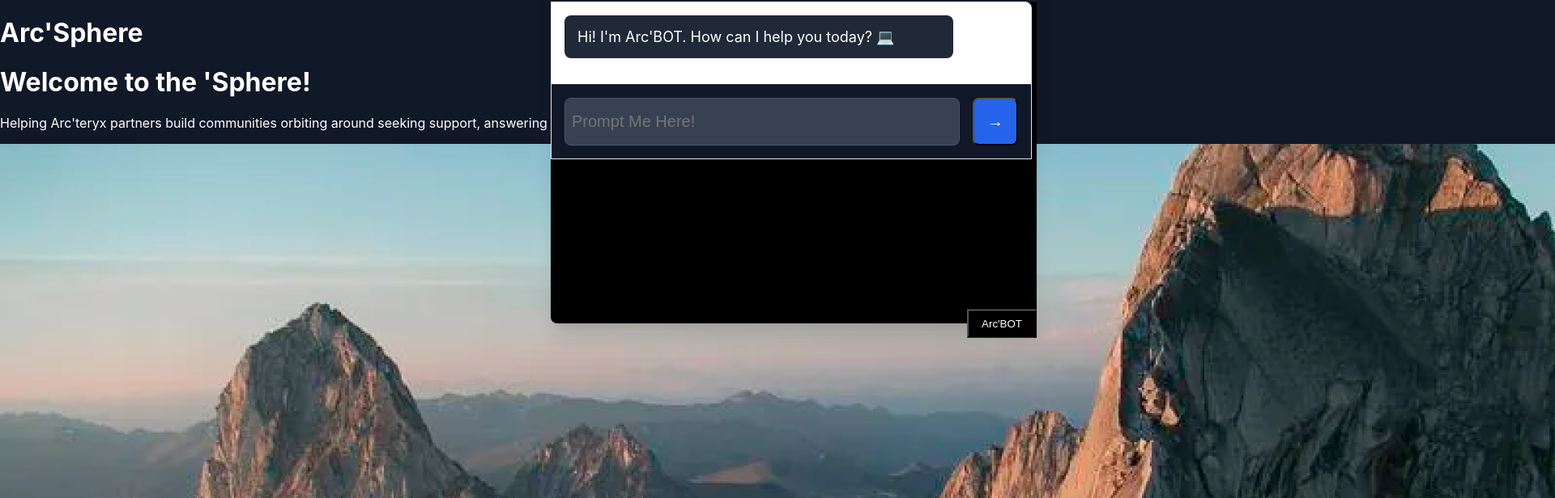
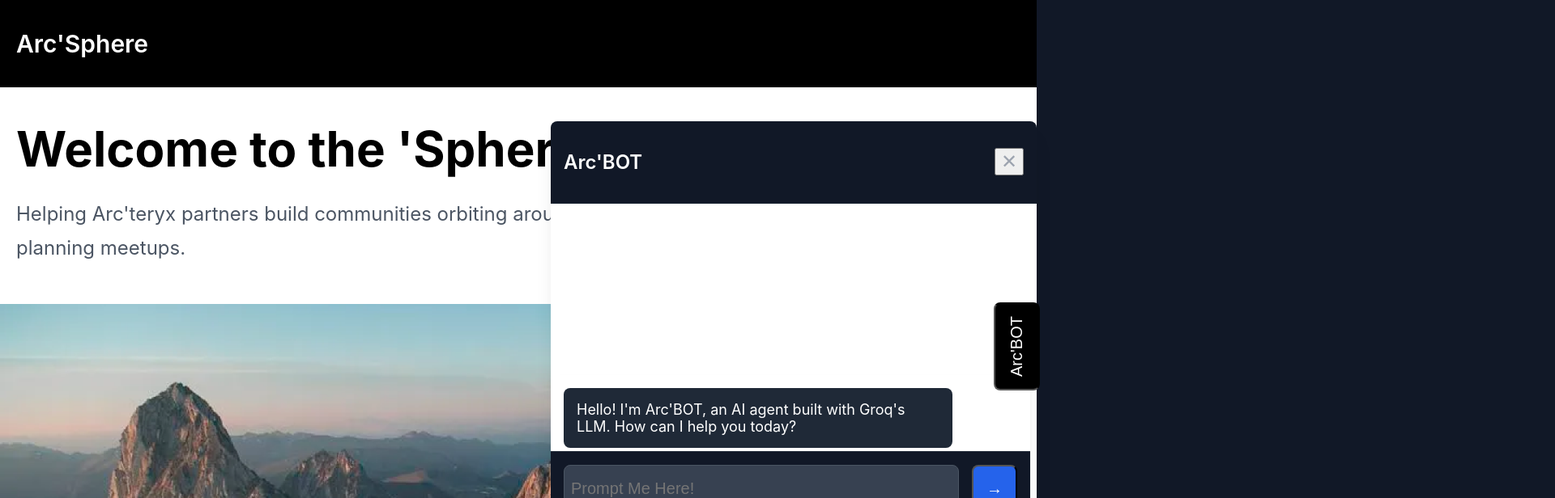
Before and after one commit to jjcyz/arcsphere, a React (Vite) app: page / in a window 1280 px wide. Both pictures are taken after a click on the button "Arc'BOT". Shown: the top 616 px of the page at 81% size, 1920 px wide, since content can reach past the window. Built offline with nearby package versions, Linux system fonts and the light colour scheme.

Commit message:
Frontend Updated

```diff
--- a/src/App.css
+++ b/src/App.css
@@ -4,15 +4,17 @@
 	position: fixed;
 	background-color: black;
 	color: white;
-	padding: 8px;
-	padding-left: 16px;
-	padding-right: 16px;
+
+	padding: 15px;
 	right: 0px;
+	font-size: 20px;
+	margin-bottom: 0 px;
+	border-radius: 0.5rem;
 	top: 50%;
-	transform: translateY(-50%);
 	z-index: 50;
 	display: flex;
 	align-items: center;
+	transform: rotate(-90deg)  translateY(30px);
 
 }
 
@@ -23,16 +25,15 @@
   transform: translateY(-50%);
   z-index: 50;
   display: flex;
-  align-items: center;
+  align-items: end;
 }
 
 .sidepane_open {
 	width: 37rem;
+	/* min-height: 400px; */
 	box-shadow: 0 10px 15px -3px rgba(0, 0, 0, 0.1), 0 4px 6px -2px rgba(0, 0, 0, 0.05);
 	transition: transform 0.3s ease-in-out;
 	background-color: white;
-	border: 1px solid #e5e7eb;
-	border-top-right-radius: 0.5rem;
 	transform: translateX(0);
 }
 
@@ -45,3 +46,76 @@
 	border-top-right-radius: 0.5rem;
 	transform: translateX(100%);
 }
+
+/* Responsive image */
+.responsive-image {
+  width: 100%; /* Make image take full width of container */
+  height: auto; /* Maintain aspect ratio */
+  max-height: 80vh; /* Limit height to 80% of viewport height */
+  object-fit: cover; /* Cover the container while maintaining aspect ratio */
+  box-shadow: 0 20px 25px -5px rgba(0, 0, 0, 0.1), 0 10px 10px -5px rgba(0, 0, 0, 0.04); /* shadow-xl */
+}
+
+/* Media queries for different screen sizes */
+@media (max-width: 768px) {
+  .responsive-image {
+    max-height: 60vh; /* Smaller height on medium screens */
+  }
+}
+
+@media (max-width: 480px) {
+  .responsive-image {
+    max-height: 50vh; /* Even smaller height on small screens */
+  }
+}
+
+/* Updated styles for white background and black text */
+body {
+  background-color: white;
+  color: black;
+}
+
+.main-container {
+  min-height: 100vh;
+  background-color: white;
+}
+
+.header {
+  width: 100%;
+  background-color: black;
+  padding: 1rem 0;
+}
+
+.header-title {
+  font-size: 1.875rem; /* text-3xl */
+  color: white;
+  font-weight: 600;
+	margin-left: 20px;
+}
+
+.content {
+  color: black;
+}
+
+.heading {
+  font-size: 3.75rem; /* text-6xl */
+  font-weight: 700;
+  color: black;
+  margin-bottom: 1.5rem;
+	margin-left: 20px;
+}
+
+.paragraph {
+  font-size: 1.5rem; /* text-2xl */
+  color: #4b5563; /* text-gray-600 */
+  margin-bottom: 3rem;
+  line-height: 1.75;
+	margin-left: 20px;
+}
+
+.footer {
+  margin-top: 4rem;
+  text-align: center;
+  color: #6b7280; /* text-gray-500 */
+  font-size: 1.25rem; /* text-xl */
+}
--- a/src/App.jsx
+++ b/src/App.jsx
@@ -11,23 +11,23 @@
    <div className='relative w-full'>
       <SlideOutButton />
 
-    <div className="min-h-screen bg-gray-900">
+    <div className="main-container">
 
-      {/* Simple Black Header */}
-      <div className="w-full bg-black">
+      {/* Black Header */}
+      <div className="header">
         <div className="container mx-auto px-4">
           <div className="py-4">
-            <h1 className="text-3xl text-white">Arc'Sphere</h1>
+            <h1 className="header-title">Arc'Sphere</h1>
           </div>
         </div>
       </div>
 
       {/* Landing Page */}
-      <div className="container mx-auto">
+      <div className="landing-container">
         <div className="px-4 pt-12">
           <main className="max-w-4xl mx-auto">
-            <h1 className="text-6xl font-bold text-white mb-6">Welcome to the 'Sphere!</h1>
-            <p className="text-2xl text-gray-400 mb-12 leading-relaxed">
+            <h1 className="heading">Welcome to the 'Sphere!</h1>
+            <p className="paragraph">
               Helping Arc'teryx partners build communities orbiting around seeking support,
               answering questions, and planning meetups.
             </p>
@@ -36,13 +36,12 @@
               <img
                 src="/images/image.png"
                 alt="Mountain Climbers"
-                className="w-screen h-auto object-cover rounded-lg shadow-xl"
-                style={{ maxHeight: '1200px' }}
+                className="responsive-image"
               />
             </div>
           </main>
 
-          <footer className="mt-16 text-center text-gray-500 text-xl">
+          <footer className="footer">
             ©2025 All Rights Reserved
           </footer>
         </div>
--- a/src/components/ChatbotWindow.css
+++ b/src/components/ChatbotWindow.css
@@ -4,16 +4,17 @@
 .chatbot-container {
   position: fixed;
   right: 0rem; /* right-4 */
-  bottom: 20%; /* bottom-20 */
+  top: 50%; /* Position at vertical center */
+  transform: translateY(-50%); /* Center vertically with transform */
   width: 600px; /* w-[500px] */
   height: 500px; /* h-[700px] */
-  background-color: black; /* bg-black */
+  background-color: white; /* bg-black */
   border-radius: 0.5rem; /* rounded-lg */
-  box-shadow: 0 20px 25px -5px rgba(0, 0, 0, 0.1), 0 10px 10px -5px rgba(0, 0, 0, 0.04); /* shadow-xl */
+  box-shadow: 0 20px 25px -5px rgba(0, 0, 0, 0.1), 0 10px 10px -5px rgba(252, 252, 252, 0.04); /* shadow-xl */
   display: flex; /* flex */
   flex-direction: column; /* flex-col */
-  /* overflow: hidden;  */
-	overflow-y: scroll;
+  justify-content: space-between;
+  overflow-y: scroll;
 }
 
 /* Header */
@@ -46,13 +47,14 @@
   flex: 1; /* flex-1 */
   overflow-y: auto; /* overflow-y-auto */
   padding: 1rem; /* p-6 */
+  padding-bottom: 5rem; /* Add padding at bottom to prevent messages from being hidden behind the form */
 }
 
 /* Message styles */
 .chat-message {
   padding: 1rem; /* p-4 */
   border-radius: 0.5rem; /* rounded-lg */
-  margin-bottom: 1rem; /* mb-4 */
+  margin-top: 2  rem; /* mb-4 */
   max-width: 80%;
 }
 
@@ -114,9 +116,14 @@
 
 /* Form */
 .chatbot-form {
+  position: absolute; /* Position absolutely */
+  bottom: 0; /* Stick to bottom */
+  left: 0; /* Align to left edge */
+  right: 0; /* Align to right edge */
   padding: 1rem; /* p-6 */
   background-color: #111827; /* bg-gray-900 */
   border-top: 1px solid #1f2937; /* border-t border-gray-800 */
+  z-index: 10; /* Ensure it stays on top */
 }
 
 .form-container {
@@ -128,8 +135,8 @@
   flex: 1; /* flex-1 */
   padding-left: 1.5rem; /* px-6 */
   padding-right: 1.5rem;
-  padding-top: rem; /* py-3 */
-  padding-bottom: 0.75rem;
+  padding-top: 1rem; /* py-3 */
+  padding-bottom: 1rem;
   background-color: #1f2937; /* bg-gray-800 */
   color: white; /* text-white */
   font-size: 1.25rem; /* text-xl */
--- a/src/components/ChatbotWindow.jsx
+++ b/src/components/ChatbotWindow.jsx
@@ -4,7 +4,7 @@
 
 export default function ChatbotWindow({ isOpen, onClose }) {
   const [messages, setMessages] = useState([
-    { role: 'ai', content: "Hi! I'm Arc'BOT. How can I help you today? 💻" }
+    { role: 'ai', content: "Hello! I'm Arc'BOT, an AI agent built with Groq's LLM. How can I help you today?" }
   ])
   const [input, setInput] = useState('')
   const [isLoading, setIsLoading] = useState(false)
--- a/src/components/SlideOutButton.jsx
+++ b/src/components/SlideOutButton.jsx
@@ -7,7 +7,7 @@
 
   return (
 		<div className="arcbot_container">
-    <div className="arcbot_button">
+    <div className="">
 				 {/* Arc'BOT Button */}
          <button
           onClick={() => setIsOpen(!isOpen)}
```
